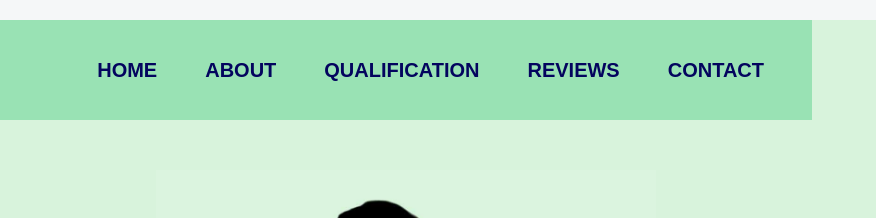
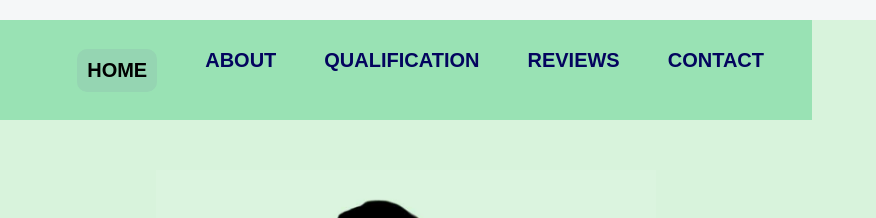
Before and after one commit to Speedysays01/Dr.Maneesha-, a plain HTML site: page index.html in a window 1280 px wide. Shown: the top 218 px of the page, 404-1280 px from the left. Drawn offline with nearby package versions, Linux system fonts and the light colour scheme.

Commit message:
active links

```diff
--- a/index.html
+++ b/index.html
@@ -16,8 +16,8 @@
 
         <nav class="navbar">
             <ul class="navbar-list">
-                <li><a class="navbar-link" href="#">Home</a></li>
-                <li><a class="navbar-link" href="#">About</a></li>
+                <li><a class="navbar-link active" href="#home">Home</a></li>
+                <li><a class="navbar-link" href="#about">About</a></li>
                 <li><a class="navbar-link" href="#">Qualification</a></li>
                 <li><a class="navbar-link" href="#">Reviews</a></li>
                 <li><a class="navbar-link" href="#">Contact</a></li>
@@ -29,6 +29,7 @@
         </div>
     </header>
 
+    <section id="home">
     <main>
         <div class="container">
             <img src="./images/screenshot.jpg" alt="doctor"/>
@@ -44,11 +45,9 @@
     </section>
 
 
-
-
+<!--about section-->
+<section id="about">
     <div class="band">
-
-
 
         <div class="item-4">
           <a href="https://webdesign.tutsplus.com/tutorials/how-to-code-a-scrolling-alien-lander-website--cms-26826" class="card">
@@ -112,7 +111,7 @@
         </div>
 
       </div>
-
+    </section>
 
 
 
--- a/index.js
+++ b/index.js
@@ -6,3 +6,25 @@ const toggleNavbar = () =>
     nav_header.classList.toggle("active");
 };
 mobile_nav.addEventListener('click' , ()=> toggleNavbar());
+
+
+
+
+
+
+let sections = document.querySelectorAll('section');
+let navLinks = document.querySelectorAll('header nav a');
+window.onscroll = () => {
+    sections.forEach(sec => {
+        let top = window.scrollY;
+        let offset = sec.offsetTop - 150;
+        let height = sec.offsetHeight;
+        let id = sec.getAttribute('id');
+        if(top >= offset && top < offset + height) {
+            navLinks.forEach(links => {
+                links.classList.remove('active');
+                document.querySelector('header nav a[href*=' + id + ']').classList.add('active');
+            });
+        };
+    });
+};
--- a/styles.css
+++ b/styles.css
@@ -49,18 +49,18 @@ html{
     text-decoration: none;
     font-size: 2rem;
     font-weight: 600;
-    background-color: #99e2b4;
+    /*background-color: #99e2b4;*/
     color: #03045e;
     transition: all 0.3sec;
 }
 
-.navbar-link:hover,
+/*.navbar-link:hover,
 .navbar-link:active{
     padding: 1rem;
     border-radius: 1rem;
     background-color: #40916c;
     color: #b7e4c7;
-}
+}*/
 
 .mobile-navbar-button
 {
@@ -101,11 +101,11 @@ html{
         transition: all 0.3sec;
     }
 
-    .mobile-navbar-button:hover
+   /* .mobile-navbar-button:hover
     {
         color: #1976d2;
         color: #ccff33;
-    }
+    }*/
 
 
     .header
@@ -541,3 +541,11 @@ html {
       }
     }
   }
+
+  .navbar a:hover,
+  .navbar a.active {
+      background-color: #95d5b2;
+      color: black;
+      padding: 1rem;
+      border-radius: 10px;
+  }
```
